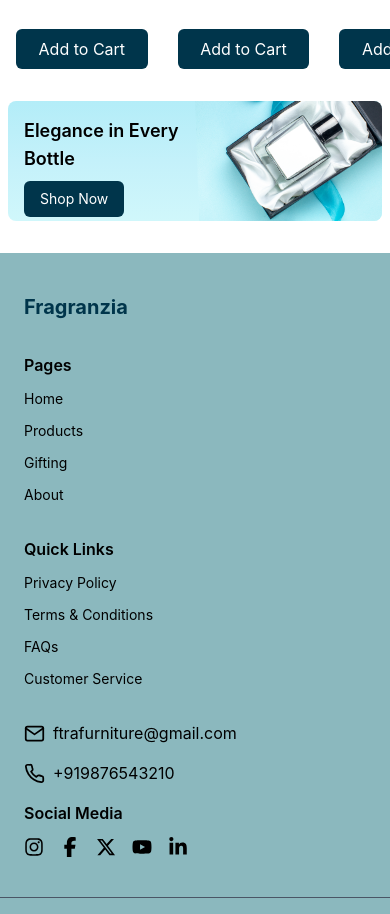
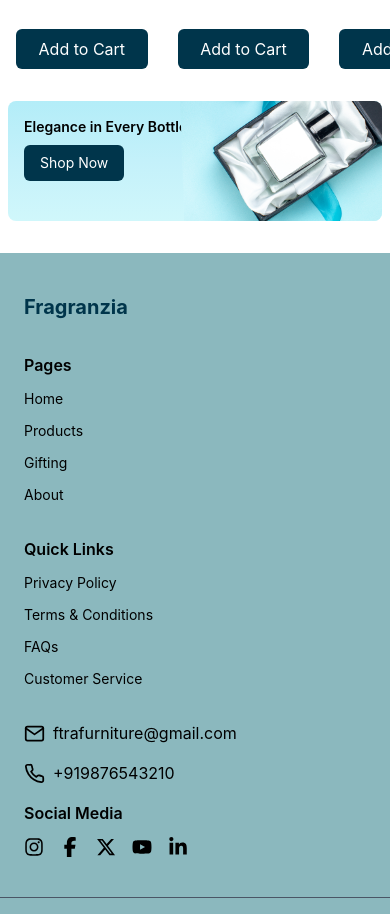
Before and after one commit to linsharafeeq/Fragranzia, a React (Vite) app: page / in a window 390 px wide. Shown: the part 1784-2698 px from the top of the page. Built offline with nearby package versions, Linux system fonts and the light colour scheme.

Commit message:
Fix light mode for mobile

```diff
--- a/src/component/ElegenceBanner.jsx
+++ b/src/component/ElegenceBanner.jsx
@@ -4,7 +4,7 @@ const ElegenceBanner = () => {
     <section className="px-2 py-4  md:px-6 lg:px-8 mb-4 md:mb-8 ">
       <div className="bg-gradient-to-t from-[#D0F7FB] via-[#C4F1FA] to-[#B3EDF8]   w-full h-30 md:h-50 lg:h-60 rounded-lg  flex justify-between overflow-hidden">
         <div className="space-y-2 p-4  md:p-10 lg:p-12">
-          <h2 className="text-lg md:text-3xl lg:text-4xl font-semibold ">
+          <h2 className="text-sm sm:text-lg md:text-3xl lg:text-4xl font-semibold ">
             Elegance in Every Bottle
           </h2>
           <p className=" hidden md:block md:text-base lg:text-xl">
--- a/src/index.css
+++ b/src/index.css
@@ -1 +1,10 @@
 @import "tailwindcss";
+
+html {
+  color-scheme: light;
+}
+
+body {
+  background-color: white;
+  color: black;
+}
```
